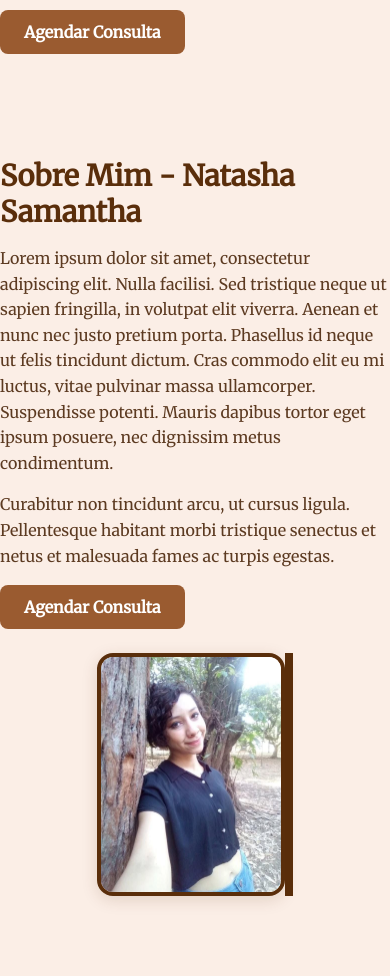
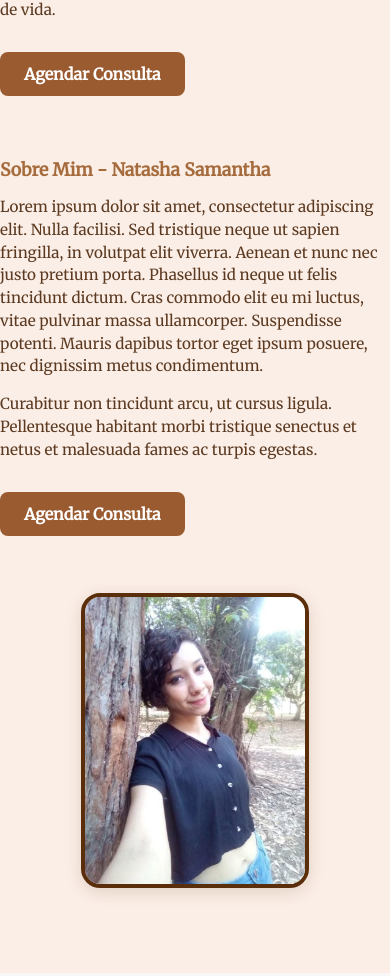
Before and after one commit to davidss93/landing-psicologia, a plain HTML site: page index.html in a window 390 px wide. Shown: the part 5430-6406 px from the top of the page. Drawn offline with Linux system fonts and the light colour scheme.

Commit message:
retirada da borda extra, espaçamento dos btn

```diff
--- a/css/style.css
+++ b/css/style.css
@@ -1,8 +1,8 @@
-@import url('https://fonts.googleapis.com/css2?family=Merriweather&display=swap');
+@import url("https://fonts.googleapis.com/css2?family=Merriweather&display=swap");
 
 body {
   margin: 0;
-  font-family: 'Merriweather', serif;
+  font-family: "Merriweather", serif;
   background-color: #f9f7f6;
   color: #5a2e0b;
 }
@@ -13,8 +13,11 @@ body {
   justify-content: center;
   align-items: center;
   padding: 60px 10%;
-  background: linear-gradient(rgba(255, 240, 230, 0.85), rgba(255, 240, 230, 0.85)),
-              url('../img/psicologa.png') no-repeat center/cover;
+  background: linear-gradient(
+      rgba(255, 240, 230, 0.85),
+      rgba(255, 240, 230, 0.85)
+    ),
+    url("../img/psicologa.png") no-repeat center/cover;
 }
 
 /* CONTAINER INTERNO */
@@ -96,7 +99,8 @@ body {
     text-align: center;
   }
 
-  .text-section, .image-section {
+  .text-section,
+  .image-section {
     flex: unset;
   }
 }
@@ -228,7 +232,6 @@ body {
   }
 }
 
-
 .especialidades {
   padding: 60px 20px;
   text-align: center;
@@ -251,7 +254,7 @@ body {
   background: #d2987d;
   padding: 20px;
   border-radius: 12px;
-  box-shadow: 0 4px 6px rgba(0,0,0,0.1);
+  box-shadow: 0 4px 6px rgba(0, 0, 0, 0.1);
   text-align: center;
   color: #fff;
 }
@@ -309,15 +312,14 @@ body {
 .sobre-item {
   display: flex;
   align-items: center;
-  gap: 2rem;
+  gap: 2.5rem;
   flex-wrap: nowrap;
-  margin-bottom: 4rem;
+  margin-bottom: 0;
 }
-
 
 /* Imagens */
 .sobre-img {
-  flex: 0 0 280px; /* largura fixa para imagem */
+  flex: 0 0 370px; /* imagem maior */
   display: flex;
   justify-content: center;
   align-items: center;
@@ -325,9 +327,9 @@ body {
 
 .sobre-img img {
   width: 100%;
-  max-width: 260px;
+  max-width: 300px;
   height: auto;
-  border-radius: 1rem;
+  border-radius: 1.2rem;
   border: 4px solid #5a2e0b;
   box-shadow: 0 4px 16px rgba(90, 46, 11, 0.15);
   object-fit: cover;
@@ -336,46 +338,45 @@ body {
 
 .foto-esquerda,
 .foto-direita {
-  border-left: 8px solid #5a2e0b;
-  border-right: none;
-}
-
-.foto-direita {
-  border-left: none;
-  border-right: 8px solid #5a2e0b;
+  border: none;
 }
 
 /* Texto */
 .sobre-texto {
   flex: 1 1 0;
   min-width: 200px;
+  padding: 0;
 }
 
+
 .sobre-texto h2 {
-  font-size: 1.8rem;
+  font-size: 1.4rem;
   font-weight: bold;
-  color: #5a2e0b;
-  margin-bottom: 1rem;
+  color: #a56b3c;
+  margin-bottom: 0.7rem;
 }
 
 .sobre-texto p {
   color: #5c3a21;
-  margin-bottom: 1rem;
-  line-height: 1.6;
+  margin-bottom: 0.7rem;
+  line-height: 1.5;
+  font-size: 1rem;
 }
 
 /* Responsivo */
 @media (max-width: 900px) {
   .sobre-item {
     flex-direction: column;
-    gap: 1.5rem;
-    margin-bottom: 2rem;
-  }
-  .sobre-img {
-    flex: unset;
+    gap: 1.2rem;
   }
   .sobre-img img {
-    max-width: 180px;
+    max-width: 220px;
+  }
+  .sobre-texto h2 {
+    font-size: 1.1rem;
+  }
+  .sobre-texto p {
+    font-size: 0.95rem;
   }
 }
 
@@ -395,3 +396,7 @@ body {
   transform: scale(1.05);
   background: #7c3e12;
 }
+
+.sobre-texto .btn {
+  margin-top: 1.2rem;
+}
```
